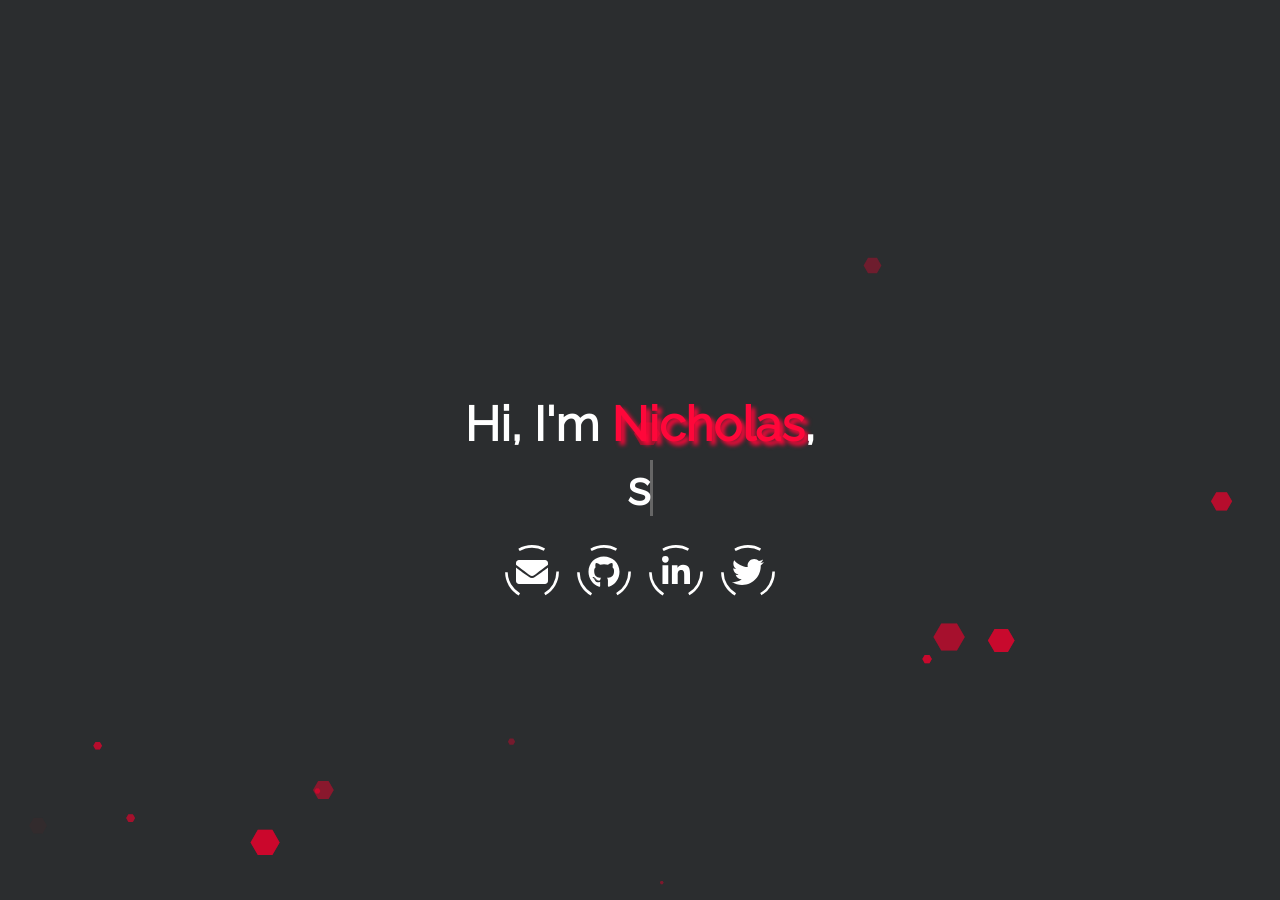
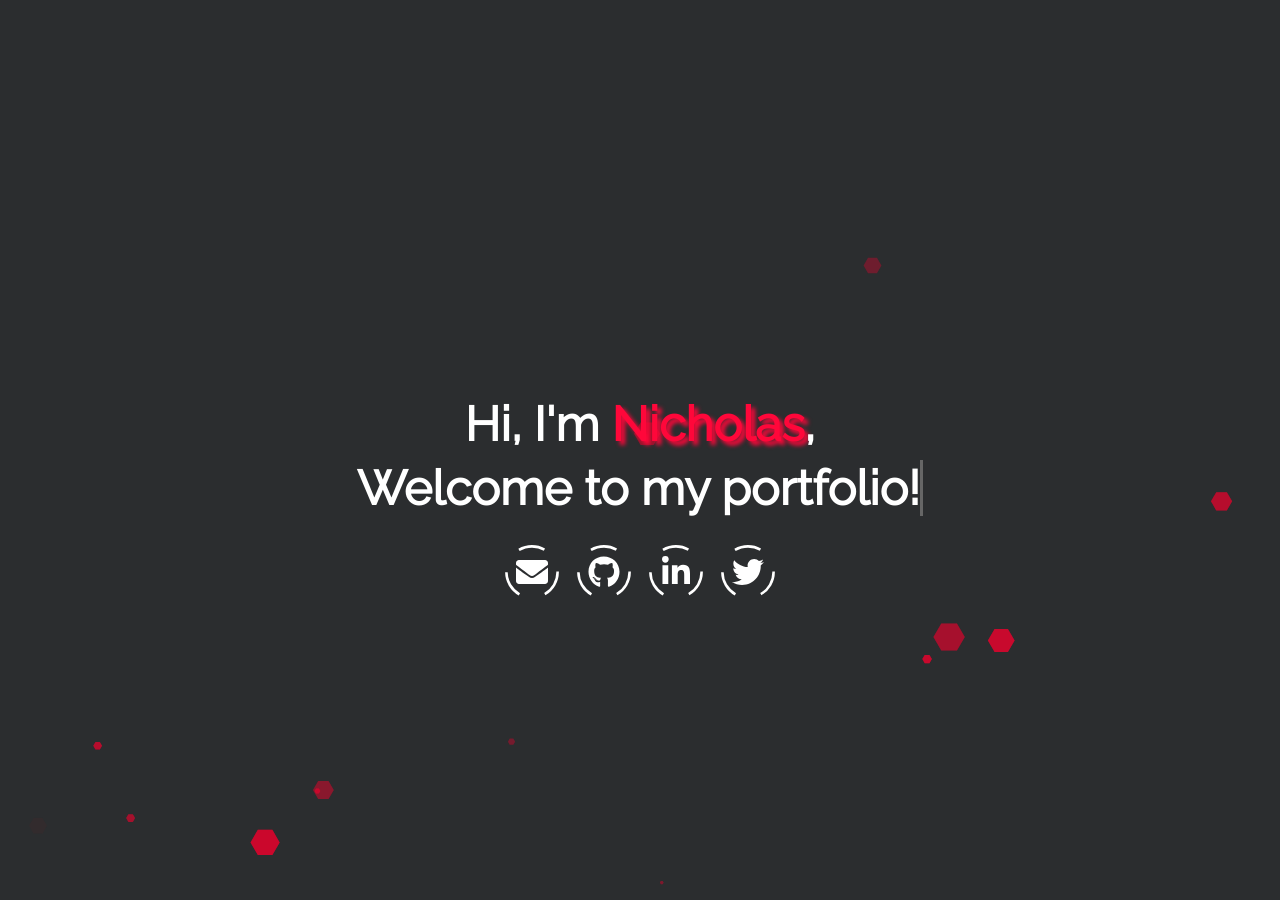
Before and after one commit to Seerow0/Nicholas-J-Website, a Jekyll site: the page built from index.html, in a window 1280 px wide and 900 px high. Built offline with Jekyll 4.4.1, drawn with Linux system fonts in a browser that asks for light colours.

Commit message:
Update _config.yml

```diff
--- a/_config.yml
+++ b/_config.yml
@@ -15,7 +15,7 @@ baseurl: ""
 username: Nicholas
 # typing_text: This will be typed before 'scroll down for more'.
 # > set this to your job title, e.g. Fullstack Developer
-typing_text: Hello Visitor!
+typing_text: Welcome to my portfolio!
 # email: Your E-Mail address for the email button.
 email: nicholasjv14@gmail.com
 # For every social button you want to display, set your username or userid
```
